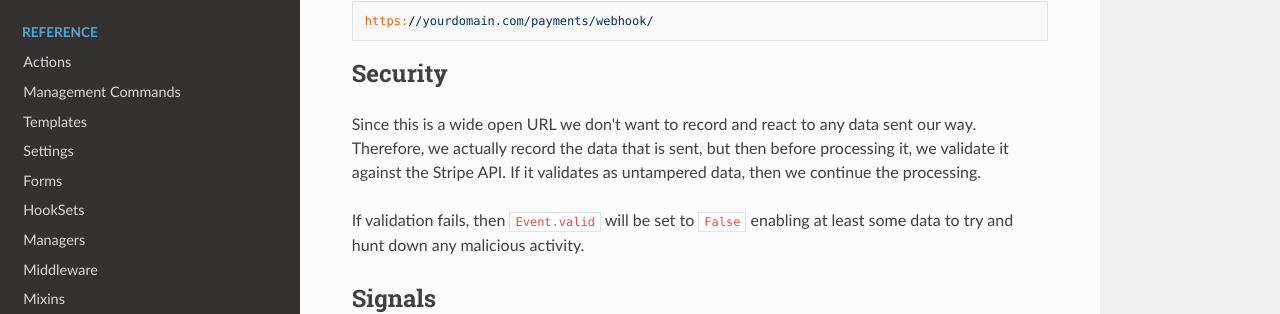
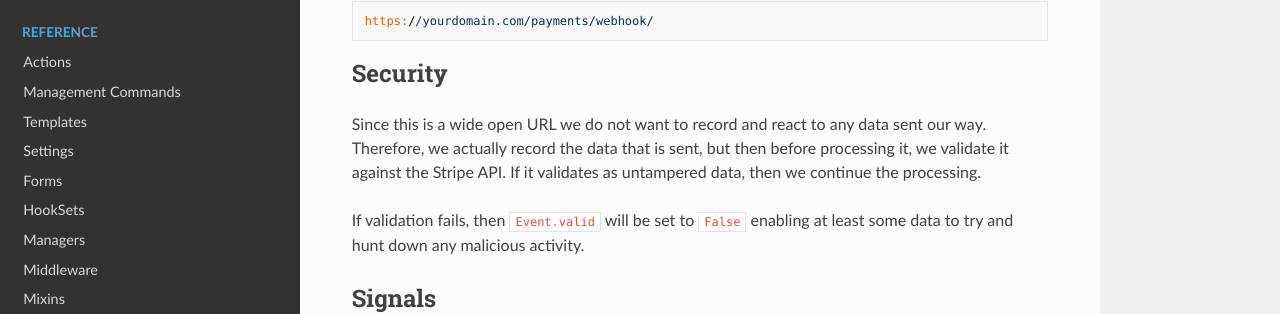
Before and after one commit to pinax/pinax-stripe-light, an MkDocs documentation site: the page built from docs/reference/webhooks.md, in a window 1280 px wide and 900 px high, scrolled down 1361 px. Shown: the part 143-457 px from the top of the window. Built offline with MkDocs 1.6.1, drawn with Linux system fonts in a browser that asks for light colours; nearby versions of some CDN libraries; old or Windows-style settings are respelled for this version of MkDocs; some of the changed text lies outside the part shown.

Commit message:
doc fixes

```diff
--- a/docs/reference/webhooks.md
+++ b/docs/reference/webhooks.md
@@ -32,17 +32,15 @@ pictured above is:
 
     https://yourdomain.com/payments/webhook/
 
-
 ## Security
 
-Since this is a wide open URL we don't want to record and react to any data
+Since this is a wide open URL we do not want to record and react to any data
 sent our way.  Therefore, we actually record the data that is sent, but then
 before processing it, we validate it against the Stripe API.  If it validates
 as untampered data, then we continue the processing.
 
 If validation fails, then `Event.valid` will be set to `False` enabling at
 least some data to try and hunt down any malicious activity.
-
 
 ## Signals
 
```
Also changed, not shown: other parts of docs/reference/webhooks.md (+1 -1 lines), docs/reference/actions.md (+1 -1 lines), docs/reference/commands.md (+3 -3 lines), 1 other file.
